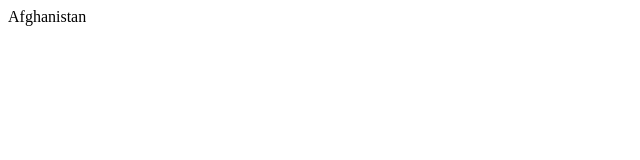
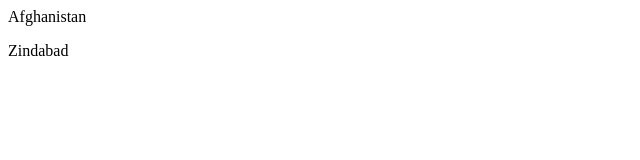
Before and after one commit to baseerahmadi33944/Khan, a plain HTML site: page index.html in a window 1280 px wide. Shown: the full height of the page, 0-640 px from the left. Drawn offline with Linux system fonts and the light colour scheme.

Commit message:
added paragraph

```diff
--- a/index.html
+++ b/index.html
@@ -4,5 +4,6 @@
     </head>
     <body>
         <p>Afghanistan</p>
+        <p>Zindabad</p>
     </body>
 </html>
```
